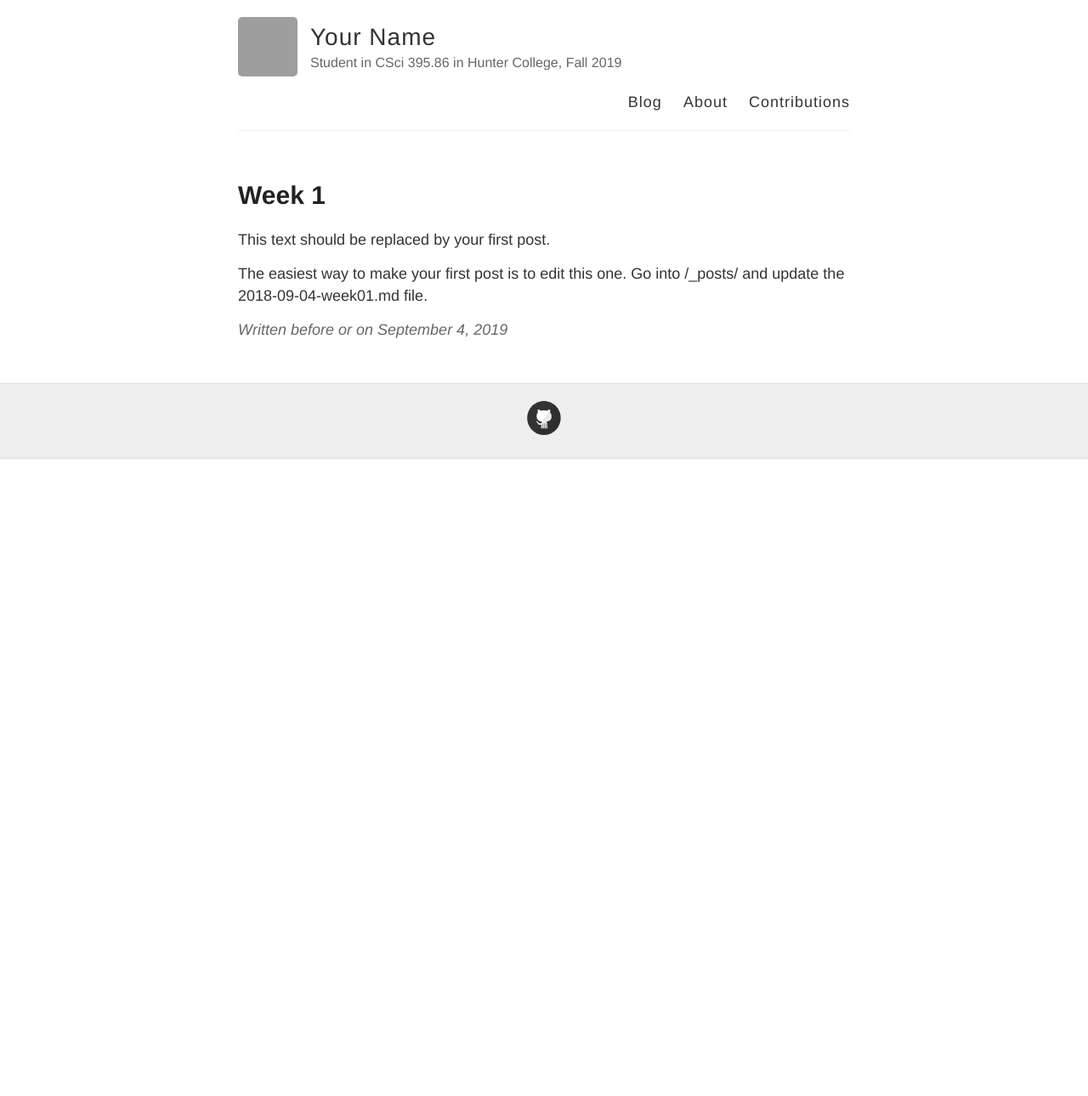
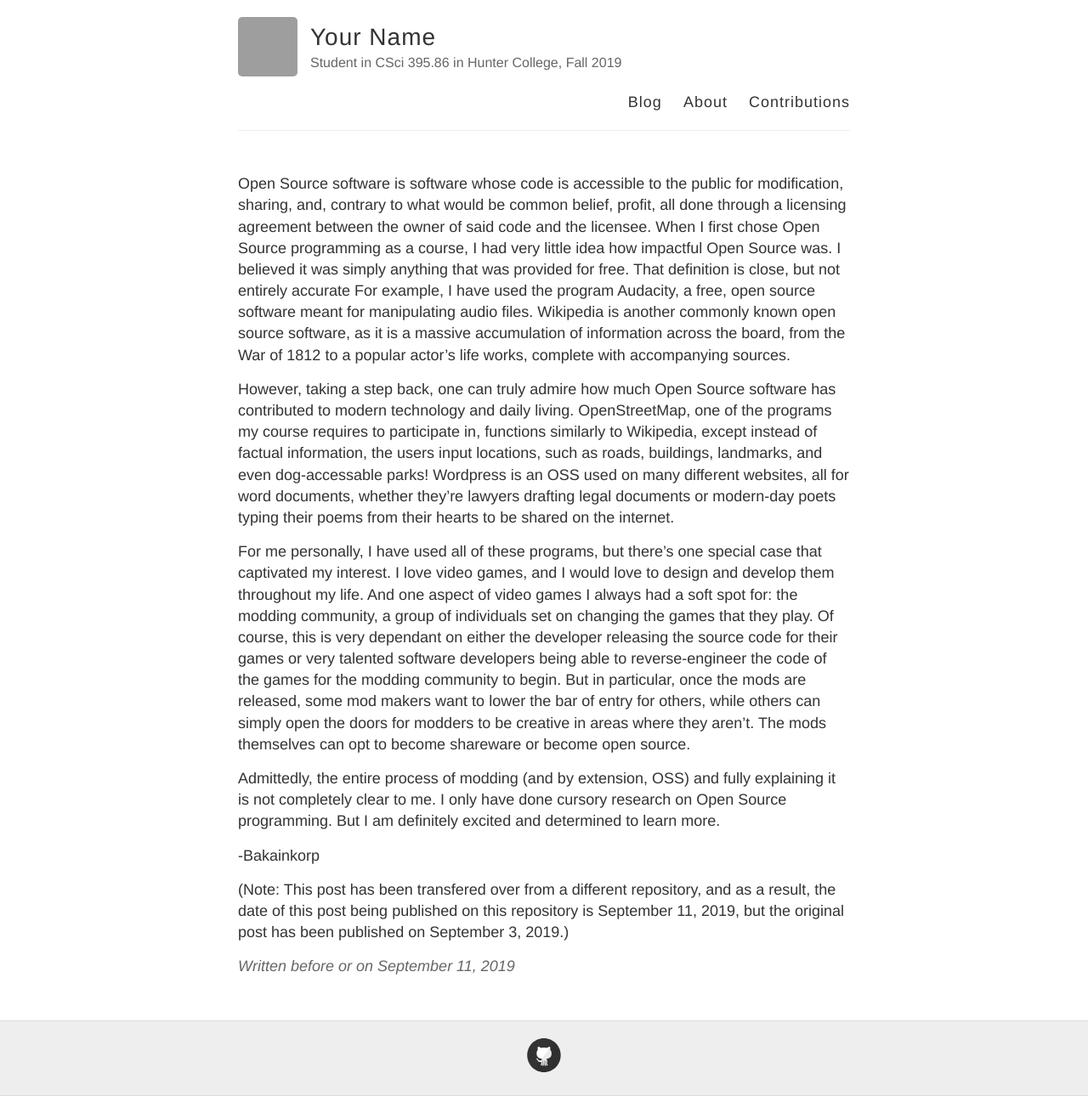
Before and after one commit to hunter-college-ossd-fall-2019/Bakainkorp-weekly, a Jekyll site: the page built from _posts/2019-09-04-week01.md, in a window 1280 px wide. Shown: the whole page at 85% size. Built offline with Jekyll 4.4.1, drawn with Linux system fonts in a browser that asks for light colours; our own code applies the rules of GitHub Pages for plain Markdown files; before the commit the page ends 900 px from its top, so only the background shows below that; grey boxes are pictures that could not be loaded.

Commit message:
Update 2019-09-04-week01.md

```diff
--- a/_posts/2019-09-04-week01.md
+++ b/_posts/2019-09-04-week01.md
@@ -1,10 +1,16 @@
 ---
 layout: post
-title: Week 1
+title: Week 1: Why I chose to study Open Source Software
 ---
 
+Open Source software is software whose code is accessible to the public for modification, sharing, and, contrary to what would be common belief, profit, all done through a licensing agreement between the owner of said code and the licensee. When I first chose Open Source programming as a course, I had very little idea how impactful Open Source was. I believed it was simply anything that was provided for free. That definition is close, but not entirely accurate For example, I have used the program Audacity, a free, open source software meant for manipulating audio files. Wikipedia is another commonly known open source software, as it is a massive accumulation of information across the board, from the War of 1812 to a popular actor's life works, complete with accompanying sources.
 
-This text should be replaced by your first post.
+However, taking a step back, one can truly admire how much Open Source software has contributed to modern technology and daily living. OpenStreetMap, one of the programs my course requires to participate in, functions similarly to Wikipedia, except instead of factual information, the users input locations, such as roads, buildings, landmarks, and even dog-accessable parks! Wordpress is an OSS used on many different websites, all for word documents, whether they're lawyers drafting legal documents or modern-day poets typing their poems from their hearts to be shared on the internet.
 
-The easiest way to make your first post is to edit this one.
-Go into /_posts/ and update the 2018-09-04-week01.md file.
+For me personally, I have used all of these programs, but there's one special case that captivated my interest. I love video games, and I would love to design and develop them throughout my life. And one aspect of video games I always had a soft spot for: the modding community, a group of individuals set on changing the games that they play. Of course, this is very dependant on either the developer releasing the source code for their games or very talented software developers being able to reverse-engineer the code of the games for the modding community to begin. But in particular, once the mods are released, some mod makers want to lower the bar of entry for others, while others can simply open the doors for modders to be creative in areas where they aren't. The mods themselves can opt to become shareware or become open source.
+
+Admittedly, the entire process of modding (and by extension, OSS) and fully explaining it is not completely clear to me. I only have done cursory research on Open Source programming. But I am definitely excited and determined to learn more.
+
+-Bakainkorp
+
+(Note: This post has been transfered over from a different repository, and as a result, the date of this post being published on this repository is September 11, 2019, but the original post has been published on September 3, 2019.)
```
